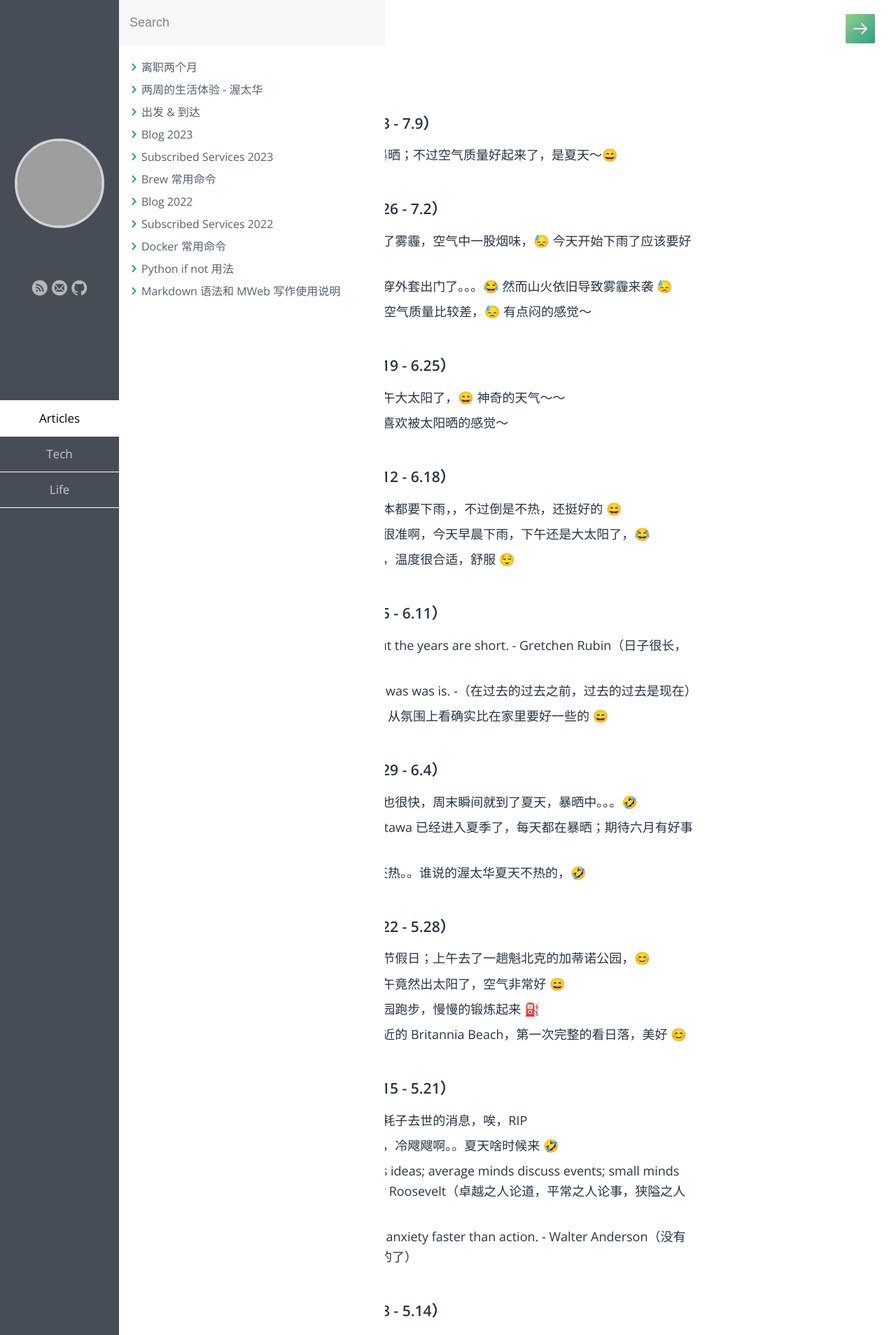
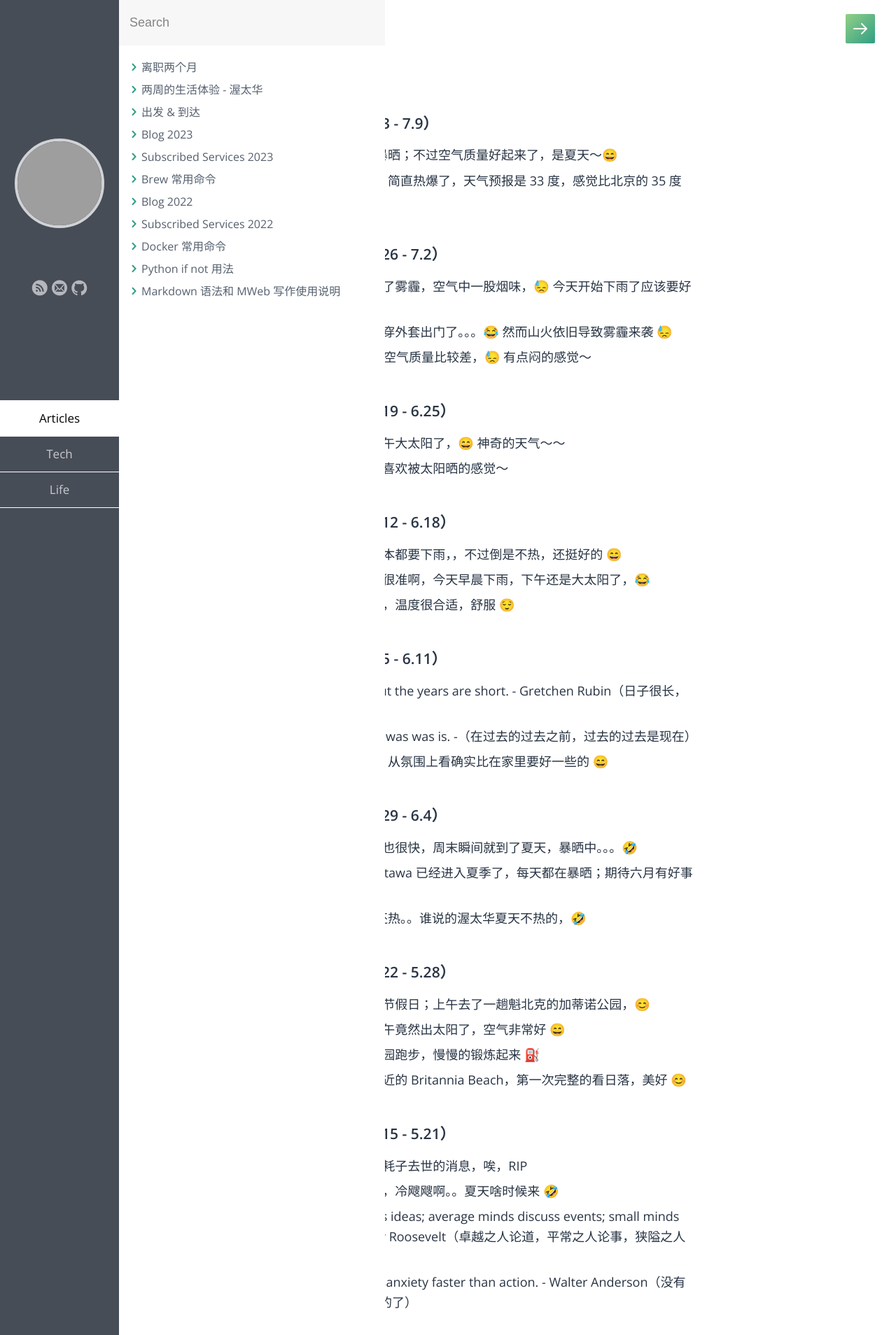
Before and after one commit to samxupeiran/samxupeiran.github.io, a Jekyll site: the page built from _posts/life/2023-01-03-my-blog.md, in a window 1280 px wide. Shown: the top 1908 px of the page at 70% size. Built offline with Jekyll 4.4.1, drawn with Linux system fonts in a browser that asks for light colours; some web fonts are replaced; grey boxes are pictures that could not be loaded.

Commit message:
feat: add weekly blog 7.6

```diff
--- a/_posts/life/2023-01-03-my-blog.md
+++ b/_posts/life/2023-01-03-my-blog.md
@@ -8,6 +8,7 @@ tags: Blog
 
 - ### 2023 年 7 月 第 1 周（7.3 - 7.9）
      - 7.5 这周一直在高温了，暴晒；不过空气质量好起来了，是夏天～😄
+     - 7.6 今天去超市跑了一圈，简直热爆了，天气预报是 33 度，感觉比北京的 35 度还要热，😓
 
 - ### 2023 年 6 月 第 5 周（6.26 - 7.2）
      - 6.26 这几天又是山火引起了雾霾，空气中一股烟味，😓 今天开始下雨了应该要好很多了～
```
